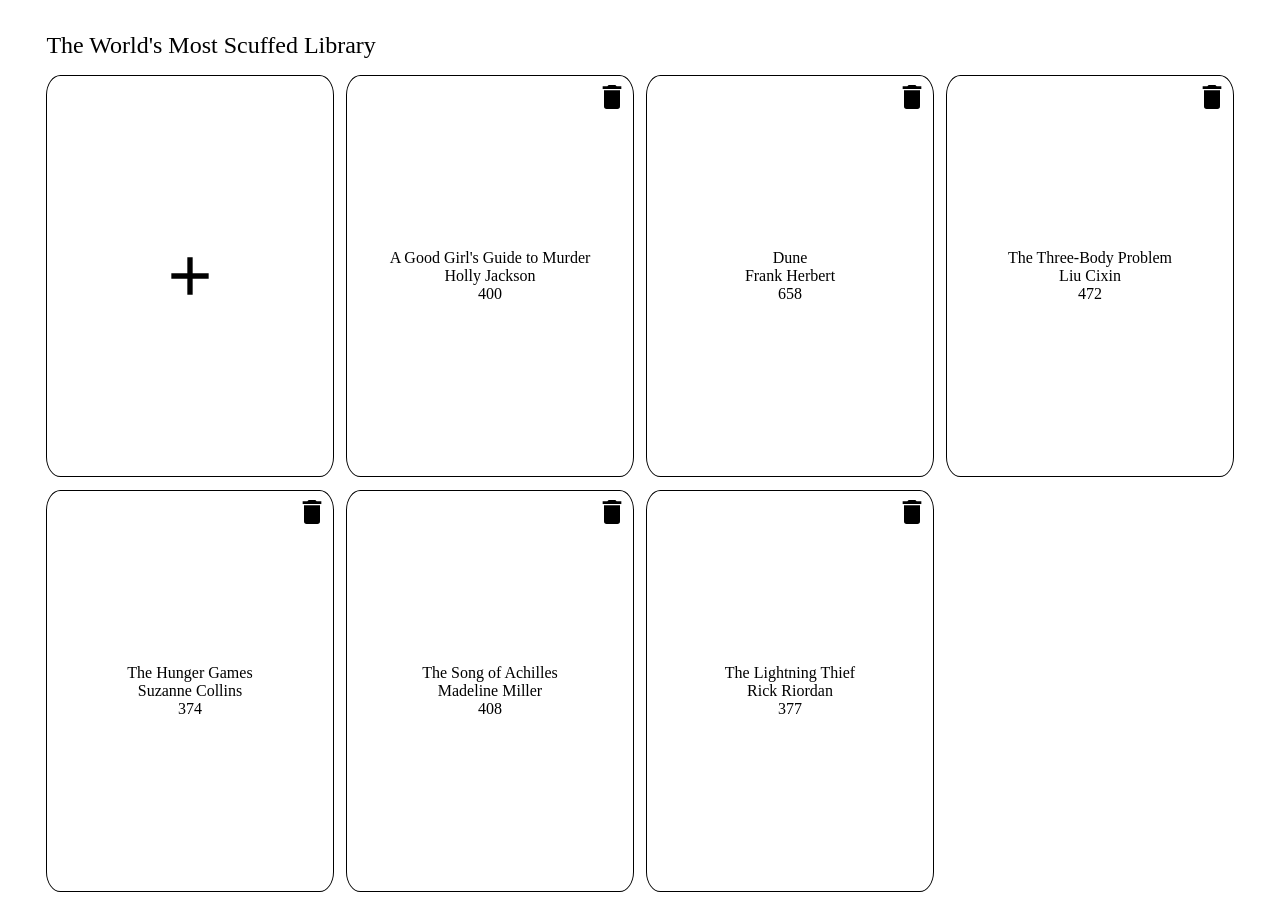
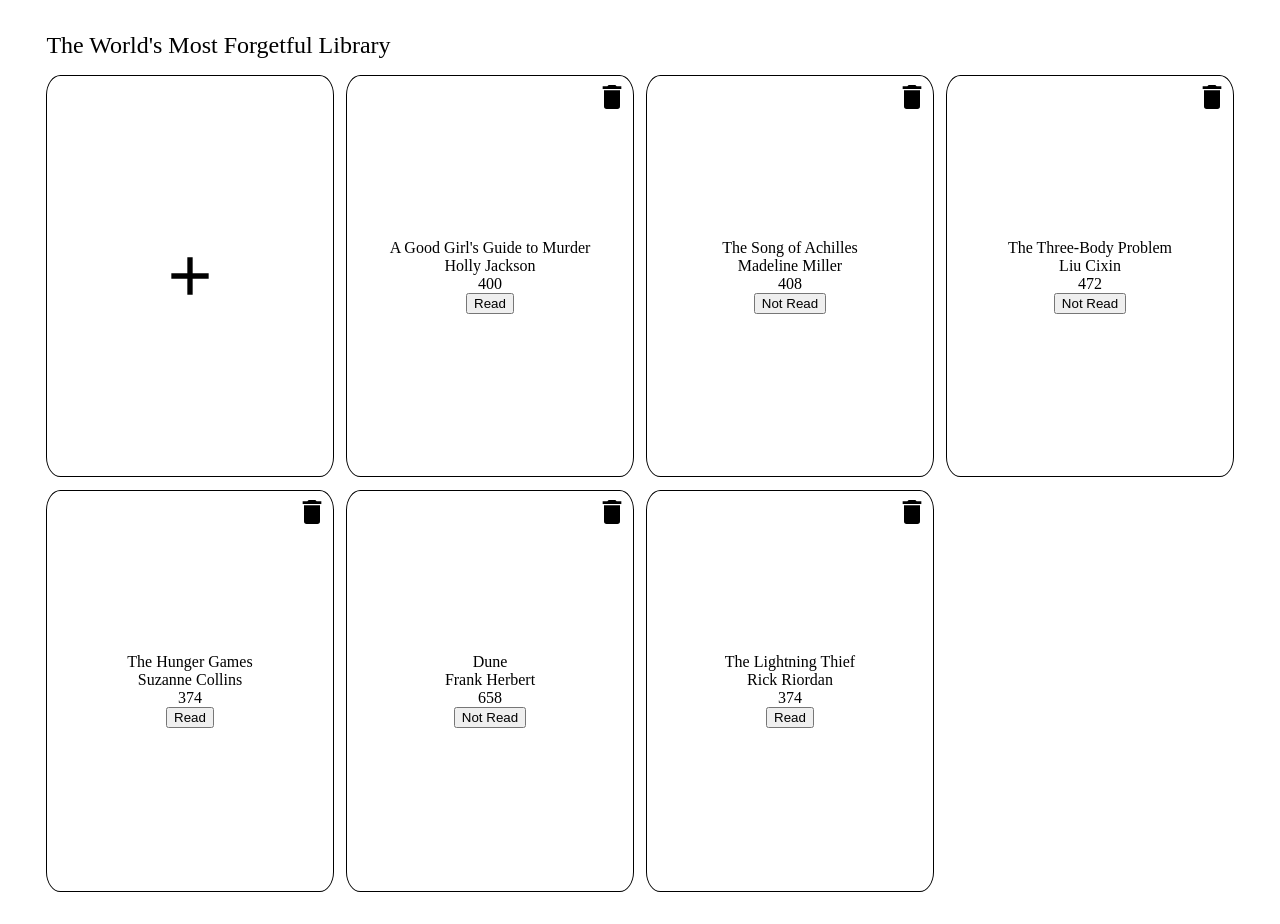
Before and after one commit to mengshuos/library, a plain HTML site: page index.html in a window 1280 px wide. Drawn offline with Linux system fonts and the light colour scheme.

Commit message:
Add read button and creation of display on loading
Changed html and js to allow the cards to be formed upon loading through
the library array instead of merely existing in the html.

Read button added which will toggle between read and not read state, css
has yet to be implemented in yet.

The overall functionality is all there, leaving only the design to be
worked on.

```diff
--- a/index.html
+++ b/index.html
@@ -16,55 +16,20 @@
             <input type="text" id="author">
             <label for="pages">pages</label>
             <input type="text" id="pages">
+            <label for="read">Have you read the book?</label>
+            <input type="checkbox" name="read" id="read">
             <button type="submit" class="cfm-add-btn">Add</button>
         </form>
     </dialog>
 
     <div class="nav-bar">
-        <div class="heading"> The World's Most Scuffed Library</div>
+        <div class="heading"> The World's Most Forgetful Library</div>
     </div>
     <div class="container">
         <div class="card add">
             <img src="plus.svg" alt="Add Book" class="add-book">
         </div>
-        <div class="card">
-            <img src="delete.svg" alt="Delete Icon" class="delete-icon">
-            <div class="title">A Good Girl's Guide to Murder</div>
-            <div class="author">Holly Jackson</div>
-            <div class="pages">400</div>
-        </div>
-        <div class="card">
-            <img src="delete.svg" alt="Delete Icon" class="delete-icon">
-            <div class="title">Dune</div>
-            <div class="author">Frank Herbert</div>
-            <div class="pages">658</div>
-        </div>
-        <div class="card">
-            <img src="delete.svg" alt="Delete Icon" class="delete-icon">
-            <div class="title">The Three-Body Problem</div>
-            <div class="author">Liu Cixin</div>
-            <div class="pages">472</div>
-        </div>
-        <div class="card">
-            <img src="delete.svg" alt="Delete Icon" class="delete-icon">
-            <div class="title">The Hunger Games</div>
-            <div class="author">Suzanne Collins</div>
-            <div class="pages">374</div>
-        </div>
-        <div class="card">
-            <img src="delete.svg" alt="Delete Icon" class="delete-icon">
-            <div class="title">The Song of Achilles</div>
-            <div class="author">Madeline Miller</div>
-            <div class="pages">408</div>
-        </div>
-        <div class="card">
-            <img src="delete.svg" alt="Delete Icon" class="delete-icon">
-            <div class="title">The Lightning Thief</div>
-            <div class="author">Rick Riordan</div>
-            <div class="pages">377</div>
-        </div>
     </div>
-
     <script src="script.js"></script>
 </body>
 </html>
--- a/script.js
+++ b/script.js
@@ -1,4 +1,6 @@
-const myLibrary = [];
+const myLibrary = [new Book("The Lightning Thief", "Rick Riordan", "374", true), new Book("Dune", "Frank Herbert", "658", false),
+                new Book("The Hunger Games", "Suzanne Collins", "374", true), new Book("The Three-Body Problem", "Liu Cixin", "472", false),
+                new Book("The Song of Achilles", "Madeline Miller", "408", false), new Book("A Good Girl's Guide to Murder", "Holly Jackson",  "400", true)];
 
 // constructor for making the books
 function Book(title, author, pages, read) {
@@ -6,11 +8,11 @@ function Book(title, author, pages, read) {
     this.author = author;
     this.pages = pages;
     this.read = read;
-}
+};
 
 Book.prototype.info = function() {
     return `${this.title} by ${this.author}, ${this.pages} pages, ${this.read === true ? "read already" : "not read yet"}`;
-}
+};
 
 const dialog = document.querySelector("dialog");
 const addBookBtn = document.querySelector(".add");
@@ -19,6 +21,7 @@ const confirmAddBtn = document.querySelector(".cfm-add-btn");
 const inputTitle = document.querySelector("#title");
 const inputAuthor = document.querySelector("#author");
 const inputPages = document.querySelector("#pages");
+const inputRead = document.querySelector("#read");
 
 // when plus sign clicked, open the dialog
 addBookBtn.addEventListener("click", ()  => {
@@ -27,10 +30,11 @@ addBookBtn.addEventListener("click", ()  => {
 
 confirmAddBtn.addEventListener("click", (e) => {
     e.preventDefault();
-    addBookToLibrary(inputTitle.value, inputAuthor.value, inputPages.value, false);
+    addBookToLibrary(inputTitle.value, inputAuthor.value, inputPages.value, inputRead.checked);
     inputTitle.value = "";
     inputAuthor.value = "";
     inputPages.value  = "";
+    inputRead.checked = false;
     dialog.close();
 });
 
@@ -44,11 +48,11 @@ const addBookCard = document.querySelector(".add");
 const container = document.querySelector(".container");
 
 // adds the newest book to the array
-function addBookToLibrary(title, author, pages) {
-    const book = new Book(title, author, pages, false);
+function addBookToLibrary(title, author, pages, read) {
+    const book = new Book(title, author, pages, read);
     createBook(book);
     myLibrary.push(book);
-}
+};
 
 // creates book card
 function createBook(book) {
@@ -57,28 +61,48 @@ function createBook(book) {
     const newAuthor = document.createElement("div");
     const newPages = document.createElement("div");
     const deleteBtn = document.createElement("img");
+    const readBtn = document.createElement("button");
 
-    newCard.dataset.index = myLibrary.length;
+    newCard.dataset.index = myLibrary.map((i) => i.title).indexOf(book.title);
+    if (newCard.dataset.index == -1) newCard.dataset.index = myLibrary.length;
     deleteBtn.src = "delete.svg";
     newTitle.innerHTML = book.title;
     newAuthor.innerHTML = book.author;
     newPages.innerHTML = book.pages;
+    readBtn.innerHTML = book.read ? "Read" : "Not Read";
 
     deleteBtn.classList.toggle("delete-icon");
     newCard.classList.toggle("card");
     newTitle.classList.toggle("card-title");
     newAuthor.classList.toggle("card-author");
     newPages.classList.toggle("class-pages");
+    readBtn.classList.toggle("not-read");
+    if (readBtn) readBtn.classList.toggle("read");
 
     // remove button code
     deleteBtn.addEventListener("click", () => {
         deleteBtn.parentElement.remove();
+        console.log(newCard.dataset.index);
         myLibrary.splice(newCard.dataset.index, 1, "");
+    });
+
+    // change read status of book
+    readBtn.addEventListener("click", () => {
+        book.read = book.read ? false : true;
+        readBtn.innerHTML = book.read ? "Read" : "Not Read";
+        readBtn.classList.toggle("read");
     })
 
     newCard.appendChild(deleteBtn);
     newCard.appendChild(newTitle);
     newCard.appendChild(newAuthor);
     newCard.appendChild(newPages);
+    newCard.appendChild(readBtn);
     container.insertBefore(newCard, addBookCard.nextSibling);
 };
+
+document.addEventListener("DOMContentLoaded", () => {
+    for (book of myLibrary) {
+        createBook(book);
+    };
+});
```
Also changed, not shown: styles.css (+8 -0 lines).
